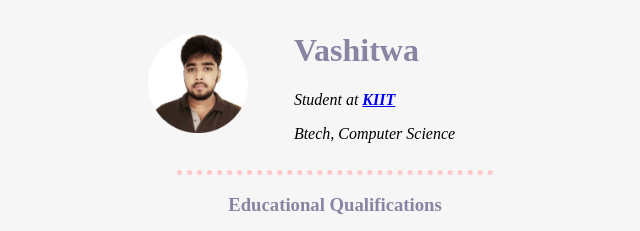
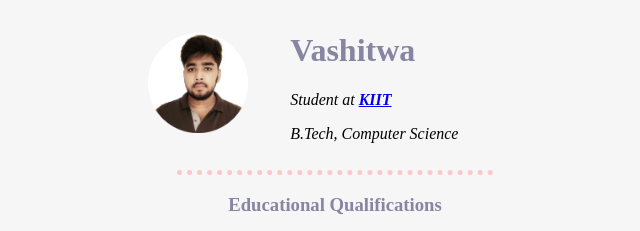
Before and after one commit to Vashitwavishu/cv, a plain HTML site: page index.html in a window 1280 px wide. Shown: the top 231 px of the page, 305-945 px from the left. Drawn offline with Linux system fonts and the light colour scheme.

Commit message:
Update index.html

```diff
--- a/index.html
+++ b/index.html
@@ -16,7 +16,7 @@
         <td>
             <h1>Vashitwa</h1>
             <p><em>Student at <a href="https://kiit.ac.in/"><b>KIIT</b></a></em></p>
-            <p><em>Btech, Computer Science</em></p>
+            <p><em>B.Tech, Computer Science</em></p>
         </td>
     </table>
     <hr>
```
